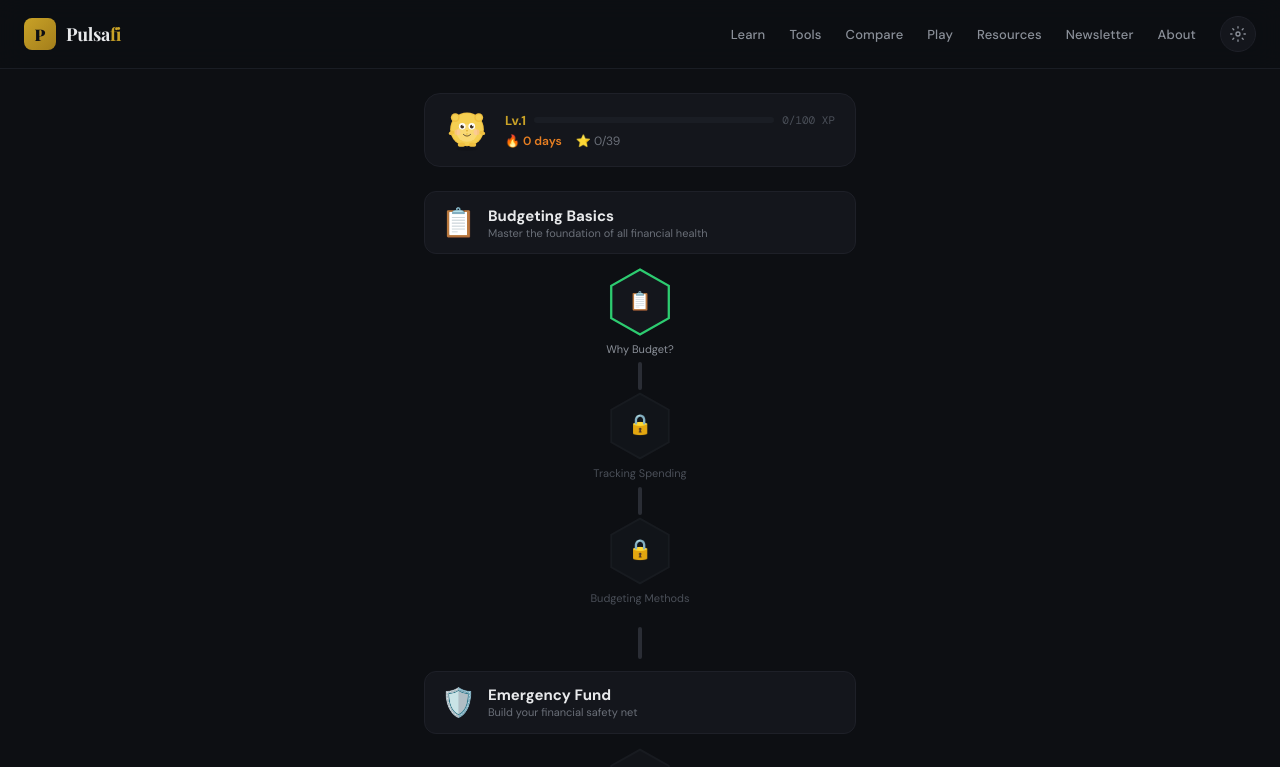
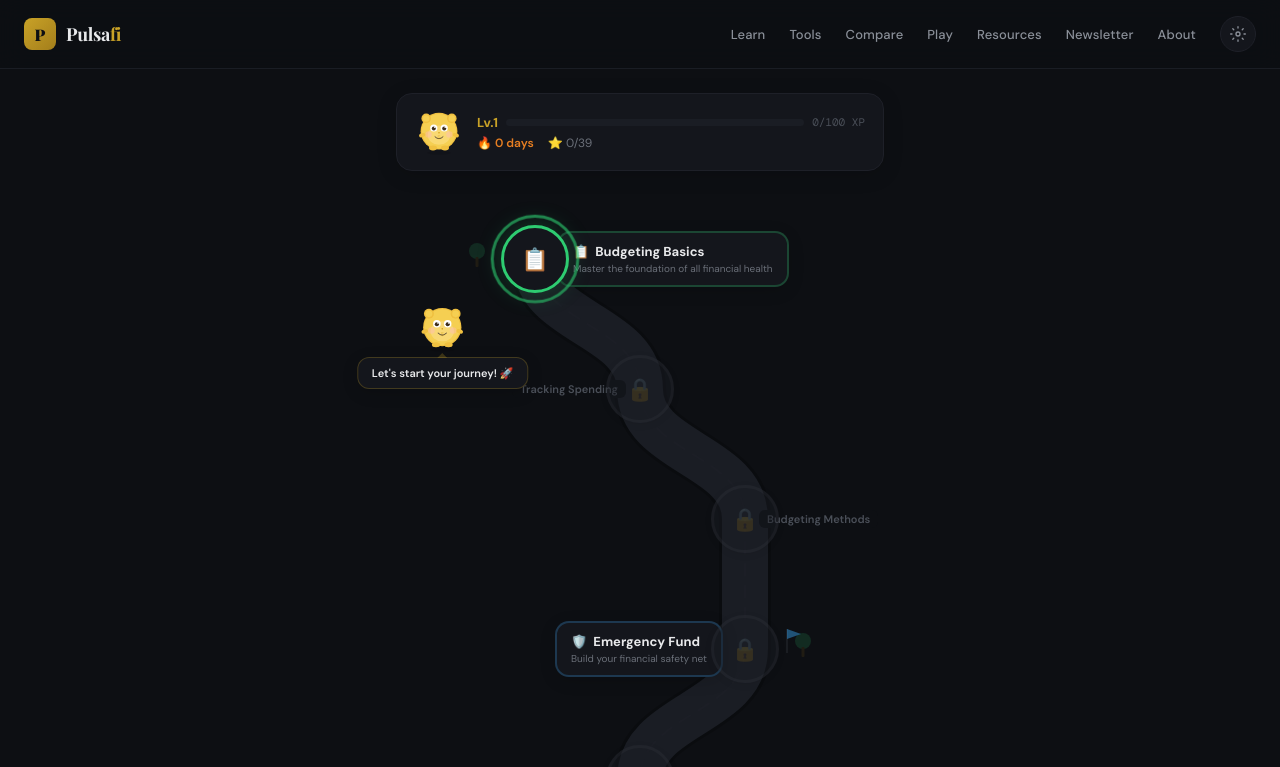
Before and after one commit to zackatlas/pulsafi, a Next.js app: page /learn in a window 1280 px wide. Shown: the top 767 px of the page. Built offline with nearby package versions, Linux system fonts and the light colour scheme.

Commit message:
Update page.js

```diff
--- a/app/learn/page.js
+++ b/app/learn/page.js
@@ -693,28 +693,84 @@ export default function LearnPathPage() {
   const totalStars = Object.values(progress.stars).reduce((a, b) => a + b, 0);
   const maxStars = COURSES.reduce((s, c) => s + c.lessons.length * 3, 0);
 
+  // Flatten all lessons into nodes for the road
+  const allNodes = [];
+  let globalIdx = 0;
+  COURSES.forEach((course, ci) => {
+    course.lessons.forEach((lesson, li) => {
+      const key = `${course.id}-${li}`;
+      const stars = progress.stars[key] || 0;
+      const unlocked = isLessonUnlocked(ci, li);
+      const completed = stars > 0;
+      const isFirstInCourse = li === 0;
+      allNodes.push({ course, ci, lesson, li, key, stars, unlocked, completed, isFirstInCourse, globalIdx: globalIdx++ });
+    });
+  });
+
+  // Find the current active node (first unlocked + not completed)
+  const activeNodeIdx = allNodes.findIndex(n => n.unlocked && !n.completed);
+
+  // Pulsi speech bubbles at key moments
+  const pulsiMessages = [
+    { after: 0, text: "Let's start your journey! 🚀", mood: "happy" },
+    { after: 2, text: "You're getting the hang of it!", mood: "wow" },
+    { after: 5, text: "Halfway through the basics! 💪", mood: "happy" },
+    { after: 8, text: "You know more than most people!", mood: "wow" },
+    { after: 11, text: "Almost a finance pro! 🎓", mood: "happy" },
+  ];
+
+  // Road positions — snake pattern
+  // Each node gets an x position that snakes: left → center → right → center → left...
+  const ROAD_WIDTH = 420;
+  const NODE_SPACING_Y = 130;
+  const positions = allNodes.map((_, i) => {
+    const cycle = i % 6;
+    let xPct;
+    if (cycle === 0) xPct = 0.25;
+    else if (cycle === 1) xPct = 0.5;
+    else if (cycle === 2) xPct = 0.75;
+    else if (cycle === 3) xPct = 0.75;
+    else if (cycle === 4) xPct = 0.5;
+    else xPct = 0.25;
+    return { x: xPct * ROAD_WIDTH, y: 60 + i * NODE_SPACING_Y };
+  });
+
+  const totalHeight = positions.length > 0 ? positions[positions.length - 1].y + 120 : 400;
+
+  // Build SVG road path
+  let roadPath = "";
+  if (positions.length > 0) {
+    roadPath = `M ${positions[0].x} ${positions[0].y}`;
+    for (let i = 1; i < positions.length; i++) {
+      const prev = positions[i - 1];
+      const curr = positions[i];
+      const cpY = (prev.y + curr.y) / 2;
+      roadPath += ` C ${prev.x} ${cpY}, ${curr.x} ${cpY}, ${curr.x} ${curr.y}`;
+    }
+  }
+
   return (
     <div style={{ minHeight: "100vh", background: "var(--bg-main)", color: "var(--text-primary)", fontFamily: "'DM Sans', sans-serif" }}>
       <link href="https://fonts.googleapis.com/css2?family=Playfair+Display:wght@400;700;900&family=DM+Sans:wght@400;500;600;700&family=DM+Mono:wght@400;500&display=swap" rel="stylesheet" />
       <Header />
 
-      <main style={{ maxWidth: 480, margin: "0 auto", padding: "24px 24px 80px" }}>
+      <main style={{ maxWidth: 520, margin: "0 auto", padding: "24px 16px 80px" }}>
 
         {/* Stats Bar */}
         <div style={{
-          display: "flex", alignItems: "center", gap: 16, padding: "14px 20px",
+          display: "flex", alignItems: "center", gap: 14, padding: "14px 18px",
           background: "var(--bg-card)", borderRadius: 16, border: "1px solid var(--border-card)",
-          marginBottom: 24,
+          marginBottom: 28, boxShadow: "0 4px 20px rgba(0,0,0,0.15)",
         }}>
-          <Mascot mood="happy" size={44} />
+          <Mascot mood="happy" size={48} />
           <div style={{ flex: 1 }}>
             <div style={{ display: "flex", alignItems: "center", gap: 8, marginBottom: 4 }}>
               <span style={{ fontSize: 13, fontWeight: 700, color: "var(--accent)" }}>Lv.{levelInfo.level}</span>
-              <div style={{ flex: 1, height: 6, background: "var(--bg-input)", borderRadius: 3, overflow: "hidden" }}>
+              <div style={{ flex: 1, height: 7, background: "var(--bg-input)", borderRadius: 4, overflow: "hidden" }}>
                 <div style={{
                   height: "100%", width: `${(levelInfo.current / levelInfo.needed) * 100}%`,
                   background: "linear-gradient(90deg, var(--accent-dark), var(--accent))",
-                  borderRadius: 3, transition: "width 0.4s",
+                  borderRadius: 4, transition: "width 0.4s",
                 }} />
               </div>
               <span style={{ fontSize: 11, color: "var(--text-faint)", fontFamily: "'DM Mono', monospace" }}>{levelInfo.current}/{levelInfo.needed} XP</span>
@@ -726,115 +782,235 @@ export default function LearnPathPage() {
           </div>
         </div>
 
-        {/* Learning Path */}
-        <div style={{ position: "relative" }}>
-          {COURSES.map((course, ci) => (
-            <div key={course.id}>
-              {/* Course Header */}
-              <div style={{
-                display: "flex", alignItems: "center", gap: 12, marginBottom: 12,
-                padding: "12px 16px", background: "var(--bg-card)", borderRadius: 12,
-                border: "1px solid var(--border-card)",
-              }}>
-                <span style={{ fontSize: 28 }}>{course.icon}</span>
-                <div>
-                  <div style={{ fontSize: 15, fontWeight: 700, color: "var(--text-primary)" }}>{course.title}</div>
-                  <div style={{ fontSize: 11, color: "var(--text-muted)" }}>{course.desc}</div>
-                </div>
-              </div>
+        {/* ═══ THE ROAD ═══ */}
+        <div style={{ position: "relative", width: ROAD_WIDTH, maxWidth: "100%", height: totalHeight, margin: "0 auto" }}>
 
-              {/* Lessons */}
-              <div style={{ display: "flex", flexDirection: "column", alignItems: "center", marginBottom: 16 }}>
-                {course.lessons.map((lesson, li) => {
-                  const key = `${course.id}-${li}`;
-                  const stars = progress.stars[key] || 0;
-                  const unlocked = isLessonUnlocked(ci, li);
-                  const completed = stars > 0;
+          {/* SVG Road */}
+          <svg style={{ position: "absolute", top: 0, left: 0, width: "100%", height: "100%", overflow: "visible" }}
+            viewBox={`0 0 ${ROAD_WIDTH} ${totalHeight}`} preserveAspectRatio="xMidYMin meet">
+
+            {/* Road shadow */}
+            <path d={roadPath} fill="none" stroke="rgba(0,0,0,0.2)" strokeWidth="52" strokeLinecap="round" strokeLinejoin="round" />
+
+            {/* Road base */}
+            <path d={roadPath} fill="none" stroke="var(--bg-input)" strokeWidth="46" strokeLinecap="round" strokeLinejoin="round" />
+
+            {/* Completed road glow */}
+            {activeNodeIdx > 0 && (() => {
+              let completedPath = `M ${positions[0].x} ${positions[0].y}`;
+              const endIdx = Math.min(activeNodeIdx, positions.length - 1);
+              for (let i = 1; i <= endIdx; i++) {
+                const prev = positions[i - 1];
+                const curr = positions[i];
+                const cpY = (prev.y + curr.y) / 2;
+                completedPath += ` C ${prev.x} ${cpY}, ${curr.x} ${cpY}, ${curr.x} ${curr.y}`;
+              }
+              return (
+                <>
+                  <path d={completedPath} fill="none" stroke="var(--accent)" strokeWidth="46" strokeLinecap="round" strokeLinejoin="round" opacity="0.2" />
+                  <path d={completedPath} fill="none" stroke="var(--accent)" strokeWidth="42" strokeLinecap="round" strokeLinejoin="round" opacity="0.12" />
+                </>
+              );
+            })()}
+
+            {/* Road center dashes */}
+            <path d={roadPath} fill="none" stroke="var(--border-card)" strokeWidth="2" strokeLinecap="round" strokeDasharray="12 10" opacity="0.5" />
+
+            {/* Decorative scenery along the road */}
+            {positions.map((p, i) => {
+              const side = i % 2 === 0 ? -1 : 1;
+              const treeX = p.x + side * 58;
+              if (i % 3 !== 0) return null;
+              return (
+                <g key={`tree-${i}`} opacity="0.15">
+                  <circle cx={treeX} cy={p.y - 8} r="8" fill="#2ecc71" />
+                  <rect x={treeX - 1.5} y={p.y - 2} width="3" height="10" fill="#8B6914" rx="1" />
+                </g>
+              );
+            })}
+
+            {/* Milestone flags */}
+            {allNodes.map((node, i) => {
+              if (!node.isFirstInCourse || i === 0) return null;
+              const p = positions[i];
+              const flagSide = i % 2 === 0 ? -42 : 42;
+              return (
+                <g key={`flag-${i}`}>
+                  <line x1={p.x + flagSide} y1={p.y - 20} x2={p.x + flagSide} y2={p.y + 4} stroke="var(--text-faint)" strokeWidth="1.5" opacity="0.3" />
+                  <polygon points={`${p.x + flagSide},${p.y - 20} ${p.x + flagSide + (flagSide > 0 ? 14 : -14)},${p.y - 15} ${p.x + flagSide},${p.y - 10}`}
+                    fill={node.course.color} opacity="0.5" />
+                </g>
+              );
+            })}
+          </svg>
+
+          {/* ═══ NODES ON THE ROAD ═══ */}
+          {allNodes.map((node, i) => {
+            const p = positions[i];
+            const isActive = i === activeNodeIdx;
+            const labelSide = i % 2 === 0 ? "right" : "left";
+            const labelOffsetX = labelSide === "right" ? 50 : -50;
 
             return (
-                    <div key={li} style={{ display: "flex", flexDirection: "column", alignItems: "center" }}>
-                      {/* Connecting line */}
-                      {li > 0 && (
+              <div key={node.key} style={{
+                position: "absolute",
+                left: `${(p.x / ROAD_WIDTH) * 100}%`,
+                top: p.y,
+                transform: "translate(-50%, -50%)",
+                zIndex: isActive ? 10 : 2,
+              }}>
+
+                {/* Course label — positioned to the side */}
+                {node.isFirstInCourse && (
                   <div style={{
-                          width: 4, height: 28,
-                          background: completed || (unlocked && stars === 0) ? course.color : "var(--border-input)",
-                          borderRadius: 2,
-                          animation: unlocked && !completed ? "pulse-line 2s ease-in-out infinite" : "none",
+                    position: "absolute",
+                    [labelSide === "right" ? "left" : "right"]: 56,
+                    top: "50%", transform: "translateY(-50%)",
+                    background: "var(--bg-card)", borderRadius: 14, padding: "10px 14px",
+                    border: `2px solid ${node.course.color}44`,
+                    whiteSpace: "nowrap", boxShadow: "0 4px 16px rgba(0,0,0,0.15)",
+                    minWidth: 120,
+                  }}>
+                    <div style={{ fontSize: 13, fontWeight: 700, color: "var(--text-primary)", display: "flex", alignItems: "center", gap: 6 }}>
+                      <span>{node.course.icon}</span> {node.course.title}
+                    </div>
+                    <div style={{ fontSize: 10, color: "var(--text-muted)", marginTop: 2 }}>{node.course.desc}</div>
+                  </div>
+                )}
+
+                {/* Non-first-in-course lessons get a small label */}
+                {!node.isFirstInCourse && (
+                  <div style={{
+                    position: "absolute",
+                    [labelSide === "right" ? "left" : "right"]: 48,
+                    top: "50%", transform: "translateY(-50%)",
+                    fontSize: 11, fontWeight: 600,
+                    color: node.unlocked ? "var(--text-secondary)" : "var(--text-faint)",
+                    whiteSpace: "nowrap",
+                    background: "var(--bg-main)", padding: "2px 8px", borderRadius: 6,
+                  }}>
+                    {node.lesson.title}
+                  </div>
+                )}
+
+                {/* Active glow ring */}
+                {isActive && (
+                  <div style={{
+                    position: "absolute", top: "50%", left: "50%",
+                    transform: "translate(-50%, -50%)",
+                    width: 88, height: 88, borderRadius: "50%",
+                    border: `3px solid ${node.course.color}`,
+                    animation: "pulse-ring 2s ease-in-out infinite",
+                    pointerEvents: "none",
                   }} />
                 )}
 
-                      {/* Hexagon Node */}
+                {/* The node circle */}
                 <button
-                        onClick={() => unlocked && startLesson(course.id, li)}
-                        disabled={!unlocked}
+                  onClick={() => node.unlocked && startLesson(node.course.id, node.li)}
+                  disabled={!node.unlocked}
                   style={{
-                          position: "relative", width: 72, height: 72, cursor: unlocked ? "pointer" : "default",
-                          background: "transparent", border: "none", padding: 0,
+                    width: 68, height: 68, borderRadius: "50%", cursor: node.unlocked ? "pointer" : "default",
+                    border: node.completed ? `4px solid ${node.course.color}` : node.unlocked ? `3px solid ${node.course.color}` : "3px solid var(--border-input)",
+                    background: node.completed
+                      ? `linear-gradient(135deg, ${node.course.color}, ${node.course.color}cc)`
+                      : node.unlocked ? "var(--bg-card)" : "var(--bg-input)",
+                    display: "flex", flexDirection: "column", alignItems: "center", justifyContent: "center",
+                    boxShadow: isActive ? `0 0 24px ${node.course.color}44, 0 4px 16px rgba(0,0,0,0.2)`
+                      : node.completed ? `0 4px 16px ${node.course.color}33`
+                      : "0 2px 8px rgba(0,0,0,0.15)",
+                    transition: "all 0.3s", position: "relative",
+                    opacity: node.unlocked ? 1 : 0.45,
+                    fontFamily: "'DM Sans', sans-serif",
                   }}
+                  onMouseOver={e => { if (node.unlocked) e.currentTarget.style.transform = "scale(1.08)"; }}
+                  onMouseOut={e => { if (node.unlocked) e.currentTarget.style.transform = "scale(1)"; }}
                 >
-                        <svg viewBox="0 0 80 80" width={72} height={72}>
-                          {/* Hex shape */}
-                          <polygon
-                            points="40,4 72,22 72,58 40,76 8,58 8,22"
-                            fill={completed ? course.color : unlocked ? "var(--bg-card)" : "var(--bg-input)"}
-                            stroke={completed ? course.color : unlocked ? course.color : "var(--border-input)"}
-                            strokeWidth={unlocked && !completed ? 2.5 : 2}
-                            opacity={unlocked ? 1 : 0.4}
-                          />
-                          {/* Pulsing ring for active */}
-                          {unlocked && !completed && (
-                            <polygon
-                              points="40,4 72,22 72,58 40,76 8,58 8,22"
-                              fill="none" stroke={course.color} strokeWidth="2"
-                              opacity="0.5"
-                              style={{ animation: "pulse-hex 2s ease-in-out infinite" }}
-                            />
-                          )}
-                          {/* Icon or lock */}
-                          {!unlocked && <text x="40" y="46" textAnchor="middle" fontSize="22" fill="var(--text-faint)">🔒</text>}
-                          {unlocked && !completed && <text x="40" y="46" textAnchor="middle" fontSize="20">{course.icon}</text>}
-                          {/* Completed: checkmark on top, tiny stars below inside hex */}
-                          {completed && (
+                  {!node.unlocked && <span style={{ fontSize: 22 }}>🔒</span>}
+                  {node.unlocked && !node.completed && <span style={{ fontSize: 22 }}>{node.course.icon}</span>}
+                  {node.completed && (
                     <>
-                              <text x="40" y="38" textAnchor="middle" fontSize="16" fill="#0d0f13" fontWeight="bold">✓</text>
-                              <text x="26" y="58" textAnchor="middle" fontSize="10" opacity={stars >= 1 ? 1 : 0.25}>⭐</text>
-                              <text x="40" y="58" textAnchor="middle" fontSize="10" opacity={stars >= 2 ? 1 : 0.25}>⭐</text>
-                              <text x="54" y="58" textAnchor="middle" fontSize="10" opacity={stars >= 3 ? 1 : 0.25}>⭐</text>
+                      <span style={{ fontSize: 16, color: "#0d0f13", lineHeight: 1 }}>✓</span>
+                      <div style={{ display: "flex", gap: 1, marginTop: 2 }}>
+                        {[1, 2, 3].map(s => (
+                          <span key={s} style={{ fontSize: 9, opacity: s <= node.stars ? 1 : 0.3 }}>⭐</span>
+                        ))}
+                      </div>
                     </>
                   )}
-                        </svg>
                 </button>
+              </div>
+            );
+          })}
 
-                      {/* Lesson title — clear below hex */}
+          {/* ═══ PULSI GUIDE — appears alongside the road ═══ */}
+          {pulsiMessages.map((msg, mi) => {
+            const nodeIdx = msg.after;
+            if (nodeIdx >= positions.length) return null;
+            const p = positions[nodeIdx];
+            const side = nodeIdx % 2 === 0 ? "left" : "right";
+            // Only show if this node is completed or is the very first
+            const show = nodeIdx === 0 || (allNodes[nodeIdx] && allNodes[nodeIdx].completed);
+            // Show next upcoming message for current position
+            const isNextMsg = activeNodeIdx >= 0 && nodeIdx <= activeNodeIdx && (mi === pulsiMessages.length - 1 || pulsiMessages[mi + 1].after > activeNodeIdx);
+            if (!show && !isNextMsg && nodeIdx !== 0) return null;
+
+            const pulsiX = side === "left"
+              ? `${((p.x / ROAD_WIDTH) * 100) - 22}%`
+              : `${((p.x / ROAD_WIDTH) * 100) + 22}%`;
+
+            return (
+              <div key={`pulsi-${mi}`} style={{
+                position: "absolute",
+                left: pulsiX,
+                top: p.y + 44,
+                transform: "translate(-50%, 0)",
+                display: "flex", flexDirection: "column", alignItems: "center",
+                zIndex: 5,
+                animation: "fadeIn 0.5s ease",
+              }}>
+                <Mascot mood={msg.mood} size={50} />
+                {/* Speech bubble */}
                 <div style={{
-                        fontSize: 11, color: unlocked ? "var(--text-secondary)" : "var(--text-faint)",
-                        marginTop: 4, marginBottom: 6, textAlign: "center", maxWidth: 130, lineHeight: 1.3,
+                  background: "var(--bg-card)", borderRadius: 12, padding: "8px 14px",
+                  border: "1px solid var(--accent-border)",
+                  fontSize: 11, fontWeight: 600, color: "var(--text-primary)",
+                  whiteSpace: "nowrap", marginTop: 4,
+                  boxShadow: "0 4px 16px rgba(0,0,0,0.15)",
+                  position: "relative",
                 }}>
-                        {lesson.title}
+                  {/* Bubble arrow */}
+                  <div style={{
+                    position: "absolute", top: -5, left: "50%", transform: "translateX(-50%)",
+                    width: 0, height: 0,
+                    borderLeft: "5px solid transparent", borderRight: "5px solid transparent",
+                    borderBottom: "5px solid var(--accent-border)",
+                  }} />
+                  {msg.text}
                 </div>
               </div>
             );
           })}
-              </div>
 
-              {/* Line between courses */}
-              {ci < COURSES.length - 1 && (
-                <div style={{ display: "flex", justifyContent: "center", marginBottom: 12 }}>
+          {/* ═══ FINISH LINE ═══ */}
           <div style={{
-                    width: 4, height: 32, borderRadius: 2,
-                    background: isLessonUnlocked(ci + 1, 0) ? COURSES[ci + 1].color : "var(--border-input)",
-                    animation: isLessonUnlocked(ci + 1, 0) ? "pulse-line 2s ease-in-out infinite" : "none",
-                  }} />
-                </div>
-              )}
-            </div>
-          ))}
-
-          {/* End trophy */}
-          <div style={{ textAlign: "center", padding: "24px 0" }}>
-            <div style={{ fontSize: 48, opacity: totalStars >= maxStars ? 1 : 0.2 }}>🏆</div>
-            <div style={{ fontSize: 12, color: "var(--text-faint)" }}>
-              {totalStars >= maxStars ? "You've mastered everything!" : "Complete all lessons to earn the trophy"}
+            position: "absolute",
+            left: "50%", top: totalHeight - 40,
+            transform: "translateX(-50%)",
+            textAlign: "center", zIndex: 3,
+          }}>
+            <div style={{
+              width: 80, height: 80, borderRadius: "50%",
+              background: totalStars >= maxStars ? "linear-gradient(135deg, #f0c040, #e67e22)" : "var(--bg-input)",
+              border: `3px solid ${totalStars >= maxStars ? "#f0c040" : "var(--border-input)"}`,
+              display: "flex", alignItems: "center", justifyContent: "center",
+              boxShadow: totalStars >= maxStars ? "0 0 32px rgba(240,192,64,0.4)" : "none",
+              margin: "0 auto 8px",
+              fontSize: 36,
+              opacity: totalStars >= maxStars ? 1 : 0.3,
+            }}>🏆</div>
+            <div style={{ fontSize: 12, color: "var(--text-faint)", fontWeight: 600 }}>
+              {totalStars >= maxStars ? "Finance Master!" : "Complete all to earn the trophy"}
             </div>
           </div>
         </div>
@@ -851,6 +1027,10 @@ export default function LearnPathPage() {
           0%, 100% { opacity: 0.2; stroke-width: 2; }
           50% { opacity: 0.7; stroke-width: 3.5; }
         }
+        @keyframes pulse-ring {
+          0%, 100% { transform: translate(-50%, -50%) scale(1); opacity: 0.6; }
+          50% { transform: translate(-50%, -50%) scale(1.12); opacity: 1; }
+        }
       `}</style>
       <Footer />
     </div>
```
Lines whose indentation alone changed are shown as unchanged.
